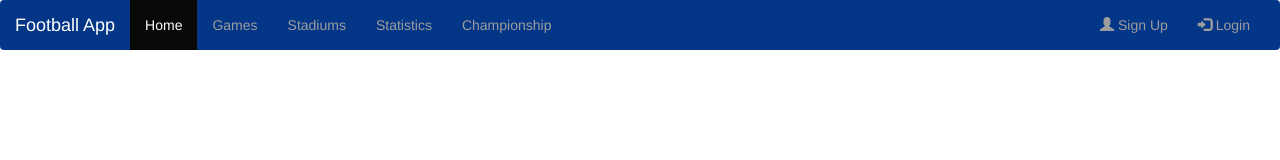
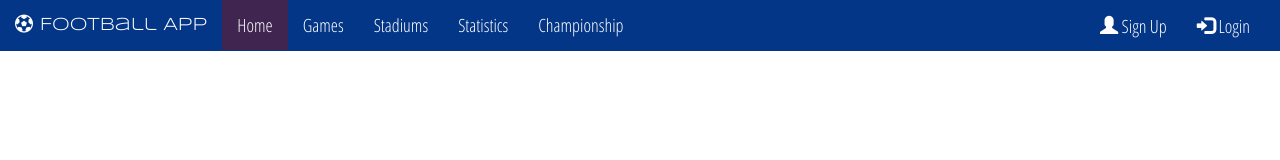
Before and after one commit to IQ01660/footballApp, a plain HTML site: page index.html in a window 1280 px wide. Drawn offline with nearby package versions, Linux system fonts and the light colour scheme.

Commit message:
the design of the top main menu

```diff
--- a/css/index.css
+++ b/css/index.css
@@ -1,4 +1,9 @@
 /*navigation bar*/
+@media only screen and (min-width:850px){
+    .navTitle>a{
+        font-size: 18px !important;
+    }
+}
 .dropdownNav {
     display: none;
 }
@@ -14,3 +19,20 @@
     border-bottom:1px solid black;
     line-height: 40px;
 }
+.navTitle>a {
+    color: white !important;
+    font-family: 'Syncopate', sans-serif;
+    font-size: 11px;
+}
+.mainNav>ul>li:hover{
+    background-color:#4c047a;
+    transition: 0.3s all ease;
+}
+.active>a{
+    background-color:#3f254f !important;
+}
+.mainNav>ul>li>a{
+    color:white !important;
+    font-family: 'Open Sans Condensed', sans-serif;
+    font-size:1.3em;
+}
--- a/index.html
+++ b/index.html
@@ -6,21 +6,22 @@
     <meta http-equiv="X-UA-Compatible" content="ie=edge">
     <link rel="stylesheet" href="https://maxcdn.bootstrapcdn.com/bootstrap/3.3.7/css/bootstrap.min.css">
     <link rel="stylesheet" href="https://maxcdn.bootstrapcdn.com/font-awesome/4.7.0/css/font-awesome.min.css">
+    <link href="https://fonts.googleapis.com/css?family=Open+Sans+Condensed:300|Syncopate" rel="stylesheet">
     <link rel="stylesheet" href="css/index.css">
     <title>Football App</title>
 </head>
 <body>
-    <nav class="navbar navbar-inverse" style="background-color: #043687; margin-bottom:0px; border:none;">
+    <nav class="navbar navbar-inverse" style="background-color: #043687; margin-bottom:0px; border:none; border-radius:0px;">
         <div class="container-fluid">
-            <div class="navbar-header">
+            <div class="navbar-header navTitle">
                 <button type="button" class="navSlideBtn navbar-toggle" data-toggle="collapse" data-target="#myNavbar">
                     <span class="icon-bar"></span>
                     <span class="icon-bar"></span>
                     <span class="icon-bar"></span>
                 </button>
-            <a class="navbar-brand" href="#">Football App</a>
+                <a class="navbar-brand " href="#"><i class="fa fa-futbol-o" aria-hidden="true"></i> Football App</a>
             </div>
-            <div class="collapse navbar-collapse" id="myNavbar">
+            <div class="collapse navbar-collapse mainNav" id="myNavbar">
                 <ul class="nav navbar-nav">
                     <li class="active"><a href="#">Home</a></li>
                     <li><a href="#">Games</a></li>
```
Lines whose indentation alone changed are shown as unchanged.
